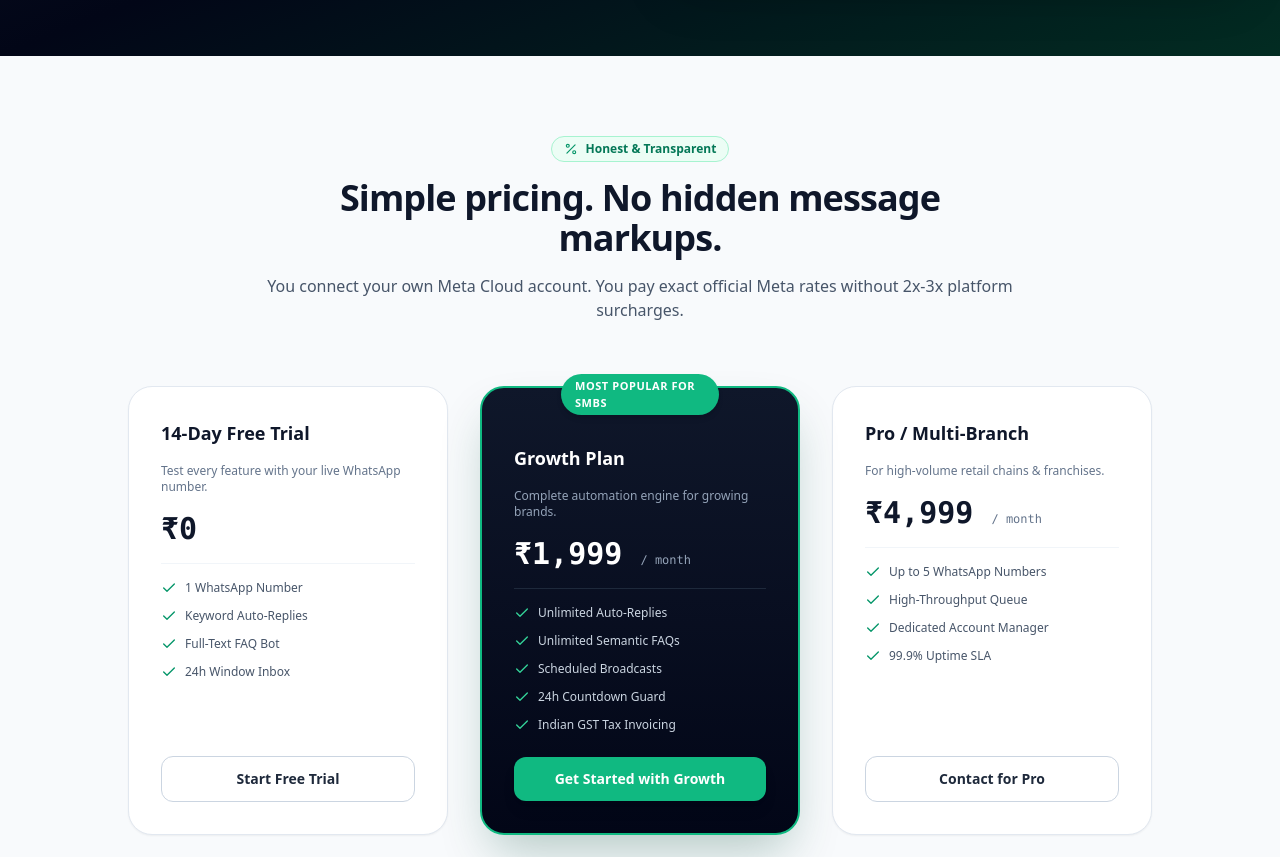
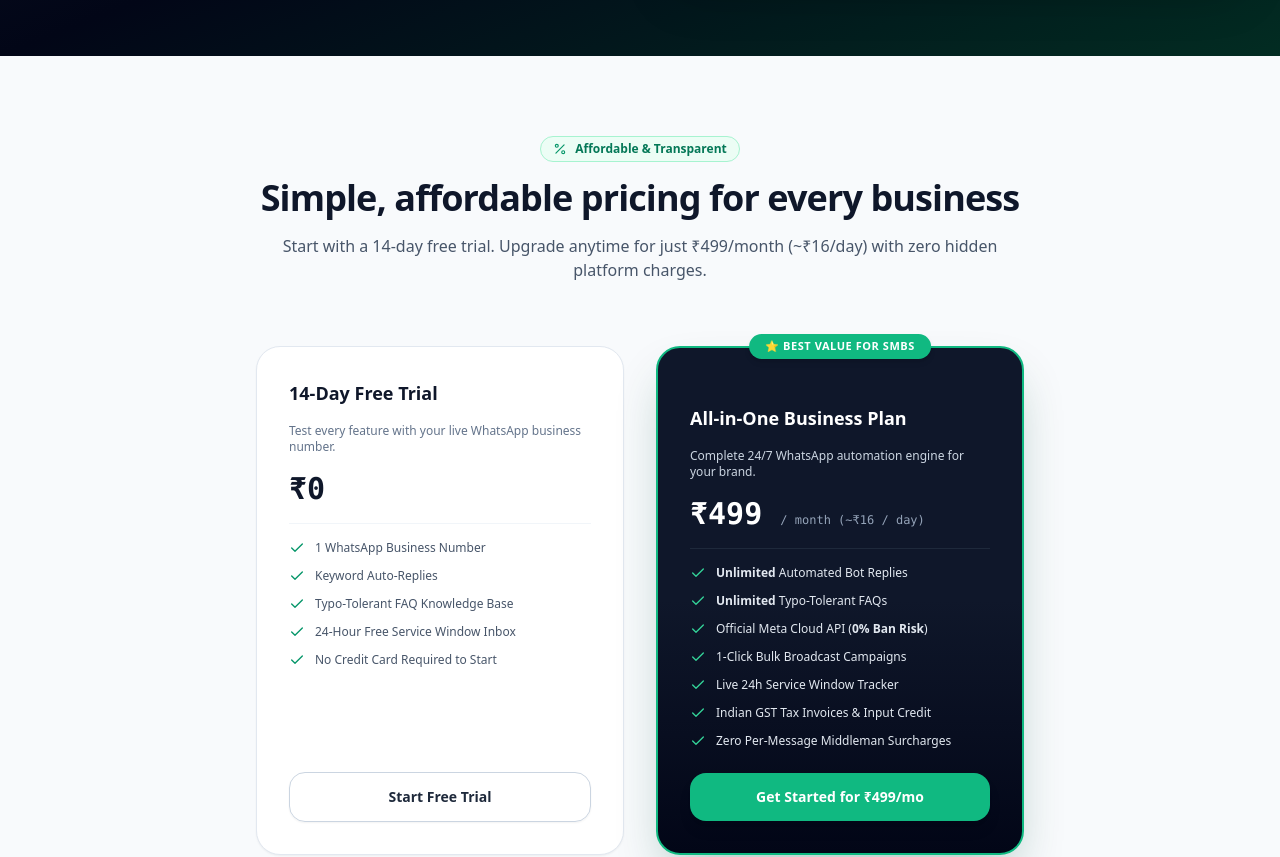
Before and after one commit to Pranshu012/WhatsApp-Saas, a React (Vite) app in the folder frontend/: page / in a window 1280 px wide. Shown: the part 3060-3917 px from the top of the page. Built offline with nearby package versions, Linux system fonts and the light colour scheme; no server answers.

Commit message:
feat(pricing): update pricing to simple ₹499/month all-in-one plan and remove pro tier

```diff
--- a/frontend/src/features/landing/LandingPage.tsx
+++ b/frontend/src/features/landing/LandingPage.tsx
@@ -55,7 +55,7 @@
   ];
 
   const botResponses: Record<string, string> = {
-    pricing: 'Our Starter plan is ₹999/mo and Growth is ₹1,999/mo with unlimited auto-replies and Meta Cloud API integration. Click here to view details: https://wasaas.app/pricing',
+    pricing: 'Our all-in-one Business plan is just ₹499/month (~₹16/day) with unlimited auto-replies, smart FAQ bot, and official Meta Cloud API integration. Start your 14-day free trial here: https://wasaas.app/register',
     timing: 'We are open Monday to Saturday from 9:30 AM to 8:30 PM! Sunday closed.',
     timings: 'We are open Monday to Saturday from 9:30 AM to 8:30 PM! Sunday closed.',
     order: 'Your order #4589 has been dispatched via BlueDart! Live tracking: https://track.example.com/4589 (Estimated delivery: Tomorrow by 4 PM)',
@@ -545,112 +545,102 @@
           <div className="text-center max-w-3xl mx-auto space-y-4 mb-16">
             <div className="inline-flex items-center gap-2 px-3 py-1 rounded-full bg-brand-50 text-brand-700 text-xs font-bold border border-brand-200">
               <Percent className="w-3.5 h-3.5 text-brand-600" />
-              Honest & Transparent
+              Affordable & Transparent
             </div>
             <h2 className="text-3xl sm:text-4xl font-black tracking-tight text-slate-900">
-              Simple pricing. No hidden message markups.
+              Simple, affordable pricing for every business
             </h2>
             <p className="text-slate-600 text-sm sm:text-base">
-              You connect your own Meta Cloud account. You pay exact official Meta rates without 2x-3x platform surcharges.
+              Start with a 14-day free trial. Upgrade anytime for just ₹499/month (~₹16/day) with zero hidden platform charges.
             </p>
           </div>
 
-          <div className="grid grid-cols-1 md:grid-cols-3 gap-8 max-w-5xl mx-auto">
+          <div className="grid grid-cols-1 md:grid-cols-2 gap-8 max-w-3xl mx-auto items-stretch">
             {/* Free Trial */}
             <div className="bg-white p-8 rounded-3xl border border-slate-200 shadow-sm flex flex-col justify-between space-y-6">
               <div className="space-y-4">
                 <h3 className="text-lg font-bold text-slate-900">14-Day Free Trial</h3>
-                <p className="text-xs text-slate-500">Test every feature with your live WhatsApp number.</p>
+                <p className="text-xs text-slate-500">Test every feature with your live WhatsApp business number.</p>
                 <div className="text-3xl font-black text-slate-900 font-mono">₹0</div>
                 <ul className="space-y-3 text-xs text-slate-600 pt-4 border-t border-slate-100">
-                  <li className="flex items-center gap-2">
-                    <Check className="w-4 h-4 text-emerald-600" /> 1 WhatsApp Number
+                  <li className="flex items-center gap-2.5">
+                    <Check className="w-4 h-4 text-emerald-600 shrink-0" />
+                    <span>1 WhatsApp Business Number</span>
                   </li>
-                  <li className="flex items-center gap-2">
-                    <Check className="w-4 h-4 text-emerald-600" /> Keyword Auto-Replies
+                  <li className="flex items-center gap-2.5">
+                    <Check className="w-4 h-4 text-emerald-600 shrink-0" />
+                    <span>Keyword Auto-Replies</span>
                   </li>
-                  <li className="flex items-center gap-2">
-                    <Check className="w-4 h-4 text-emerald-600" /> Full-Text FAQ Bot
+                  <li className="flex items-center gap-2.5">
+                    <Check className="w-4 h-4 text-emerald-600 shrink-0" />
+                    <span>Typo-Tolerant FAQ Knowledge Base</span>
                   </li>
-                  <li className="flex items-center gap-2">
-                    <Check className="w-4 h-4 text-emerald-600" /> 24h Window Inbox
+                  <li className="flex items-center gap-2.5">
+                    <Check className="w-4 h-4 text-emerald-600 shrink-0" />
+                    <span>24-Hour Free Service Window Inbox</span>
+                  </li>
+                  <li className="flex items-center gap-2.5">
+                    <Check className="w-4 h-4 text-emerald-600 shrink-0" />
+                    <span>No Credit Card Required to Start</span>
                   </li>
                 </ul>
               </div>
               <Link
                 to="/register"
-                className="w-full py-3 px-4 rounded-xl border border-slate-300 hover:bg-slate-50 text-slate-800 font-bold text-sm text-center block transition-colors"
+                className="w-full py-3.5 px-4 rounded-2xl border border-slate-300 hover:bg-slate-50 text-slate-800 font-bold text-sm text-center block transition-colors shadow-sm"
               >
                 Start Free Trial
               </Link>
             </div>
 
-            {/* Growth Plan (Popular) */}
-            <div className="bg-gradient-to-b from-slate-900 to-slate-950 text-white p-8 rounded-3xl border-2 border-brand-500 shadow-2xl shadow-brand-900/30 flex flex-col justify-between space-y-6 relative">
-              <div className="absolute -top-3.5 left-1/2 -translate-x-1/2 bg-brand-500 text-white text-[11px] font-black uppercase tracking-wider px-3.5 py-1 rounded-full shadow-md">
-                Most Popular for SMBs
+            {/* All-in-One Business Plan (₹499/mo) */}
+            <div className="bg-gradient-to-b from-slate-900 via-slate-900 to-slate-950 text-white p-8 rounded-3xl border-2 border-brand-500 shadow-2xl shadow-brand-900/30 flex flex-col justify-between space-y-6 relative">
+              <div className="absolute -top-3.5 left-1/2 -translate-x-1/2 bg-brand-500 text-white text-[11px] font-black uppercase tracking-wider px-4 py-1 rounded-full shadow-md whitespace-nowrap">
+                ⭐ Best Value for SMBs
               </div>
 
               <div className="space-y-4">
-                <h3 className="text-lg font-bold text-white">Growth Plan</h3>
-                <p className="text-xs text-slate-400">Complete automation engine for growing brands.</p>
+                <h3 className="text-lg font-bold text-white">All-in-One Business Plan</h3>
+                <p className="text-xs text-slate-300">Complete 24/7 WhatsApp automation engine for your brand.</p>
                 <div className="text-3xl font-black text-white font-mono">
-                  ₹1,999 <span className="text-xs font-normal text-slate-400">/ month</span>
+                  ₹499 <span className="text-xs font-normal text-slate-400">/ month (~₹16 / day)</span>
                 </div>
-                <ul className="space-y-3 text-xs text-slate-300 pt-4 border-t border-slate-800">
-                  <li className="flex items-center gap-2">
-                    <Check className="w-4 h-4 text-brand-400" /> Unlimited Auto-Replies
+                <ul className="space-y-3 text-xs text-slate-200 pt-4 border-t border-slate-800">
+                  <li className="flex items-center gap-2.5">
+                    <Check className="w-4 h-4 text-brand-400 shrink-0" />
+                    <span><strong>Unlimited</strong> Automated Bot Replies</span>
                   </li>
-                  <li className="flex items-center gap-2">
-                    <Check className="w-4 h-4 text-brand-400" /> Unlimited Semantic FAQs
+                  <li className="flex items-center gap-2.5">
+                    <Check className="w-4 h-4 text-brand-400 shrink-0" />
+                    <span><strong>Unlimited</strong> Typo-Tolerant FAQs</span>
                   </li>
-                  <li className="flex items-center gap-2">
-                    <Check className="w-4 h-4 text-brand-400" /> Scheduled Broadcasts
+                  <li className="flex items-center gap-2.5">
+                    <Check className="w-4 h-4 text-brand-400 shrink-0" />
+                    <span>Official Meta Cloud API (<strong>0% Ban Risk</strong>)</span>
                   </li>
-                  <li className="flex items-center gap-2">
-                    <Check className="w-4 h-4 text-brand-400" /> 24h Countdown Guard
+                  <li className="flex items-center gap-2.5">
+                    <Check className="w-4 h-4 text-brand-400 shrink-0" />
+                    <span>1-Click Bulk Broadcast Campaigns</span>
                   </li>
-                  <li className="flex items-center gap-2">
-                    <Check className="w-4 h-4 text-brand-400" /> Indian GST Tax Invoicing
+                  <li className="flex items-center gap-2.5">
+                    <Check className="w-4 h-4 text-brand-400 shrink-0" />
+                    <span>Live 24h Service Window Tracker</span>
+                  </li>
+                  <li className="flex items-center gap-2.5">
+                    <Check className="w-4 h-4 text-brand-400 shrink-0" />
+                    <span>Indian GST Tax Invoices & Input Credit</span>
+                  </li>
+                  <li className="flex items-center gap-2.5">
+                    <Check className="w-4 h-4 text-brand-400 shrink-0" />
+                    <span>Zero Per-Message Middleman Surcharges</span>
                   </li>
                 </ul>
               </div>
               <Link
                 to="/register"
-                className="w-full py-3 px-4 rounded-xl bg-brand-500 hover:bg-brand-600 text-white font-black text-sm text-center block shadow-lg transition-all"
+                className="w-full py-3.5 px-4 rounded-2xl bg-brand-500 hover:bg-brand-600 text-white font-black text-sm text-center block shadow-lg transition-all hover:scale-[1.02]"
               >
-                Get Started with Growth
-              </Link>
-            </div>
-
-            {/* Pro / Agency */}
-            <div className="bg-white p-8 rounded-3xl border border-slate-200 shadow-sm flex flex-col justify-between space-y-6">
-              <div className="space-y-4">
-                <h3 className="text-lg font-bold text-slate-900">Pro / Multi-Branch</h3>
-                <p className="text-xs text-slate-500">For high-volume retail chains & franchises.</p>
-                <div className="text-3xl font-black text-slate-900 font-mono">
-                  ₹4,999 <span className="text-xs font-normal text-slate-500">/ month</span>
-                </div>
-                <ul className="space-y-3 text-xs text-slate-600 pt-4 border-t border-slate-100">
-                  <li className="flex items-center gap-2">
-                    <Check className="w-4 h-4 text-emerald-600" /> Up to 5 WhatsApp Numbers
-                  </li>
-                  <li className="flex items-center gap-2">
-                    <Check className="w-4 h-4 text-emerald-600" /> High-Throughput Queue
-                  </li>
-                  <li className="flex items-center gap-2">
-                    <Check className="w-4 h-4 text-emerald-600" /> Dedicated Account Manager
-                  </li>
-                  <li className="flex items-center gap-2">
-                    <Check className="w-4 h-4 text-emerald-600" /> 99.9% Uptime SLA
-                  </li>
-                </ul>
-              </div>
-              <Link
-                to="/register"
-                className="w-full py-3 px-4 rounded-xl border border-slate-300 hover:bg-slate-50 text-slate-800 font-bold text-sm text-center block transition-colors"
-              >
-                Contact for Pro
+                Get Started for ₹499/mo
               </Link>
             </div>
           </div>
```
